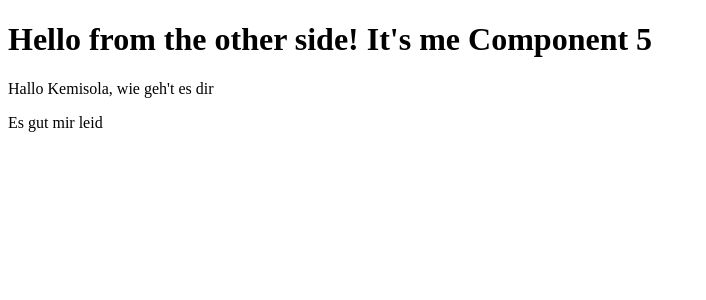
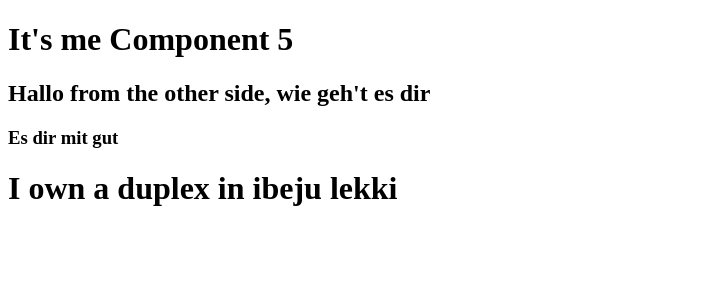
Before and after one commit to f-lajoc/Project1-react-trial, a React (Vite) app: page / in a window 1280 px wide. Shown: the top 300 px of the page, without its empty margins (0-706 px from the left). Built offline with nearby package versions, Linux system fonts and the light colour scheme.

Commit message:
trying out props

```diff
--- a/src/App.jsx
+++ b/src/App.jsx
@@ -1,8 +1,13 @@
-import Hello from "./components/Hello"
+import Hello from "./components/Hello";
+import Property from "./components/Property";
 
 function App() {
-  return <div className="greetings"> <Hello/> Es gut mir leid</div>
-
+	return (
+		<div className="greetings">
+			<Hello />
+			<Property type="duplex" location="ibeju lekki" />
+		</div>
+	);
 }
 
-export default App
+export default App;
--- a/src/components/Hello.jsx
+++ b/src/components/Hello.jsx
@@ -1,17 +1,17 @@
 const who = "It's me Component";
 
 function displayContent() {
-  return <p>Hallo Kemisola, wie geh't es dir</p>;
+	return <h2>Hallo from the other side, wie geh't es dir</h2>;
 }
 
-
 function Hello() {
-  return (
+	return (
 		<div>
 			<h1>
-				Hello from the other side! {who} {10 / 2}
+				{who} {10 / 2}
 			</h1>
 			{displayContent()}
+			<h3>Es dir mit gut</h3>
 		</div>
 	);
 }
--- /dev/null
+++ b/src/components/Property.jsx
@@ -0,0 +1,9 @@
+function Property(props) {
+	return (
+		<h1>
+			I own a {props.type} in {props.location}
+		</h1>
+	);
+}
+
+export default Property;
```
